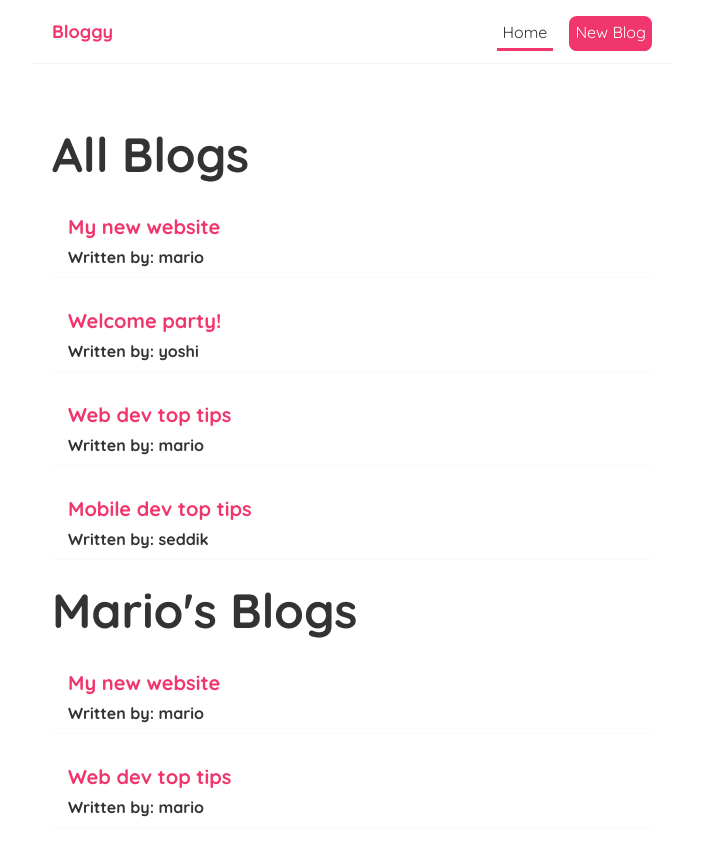
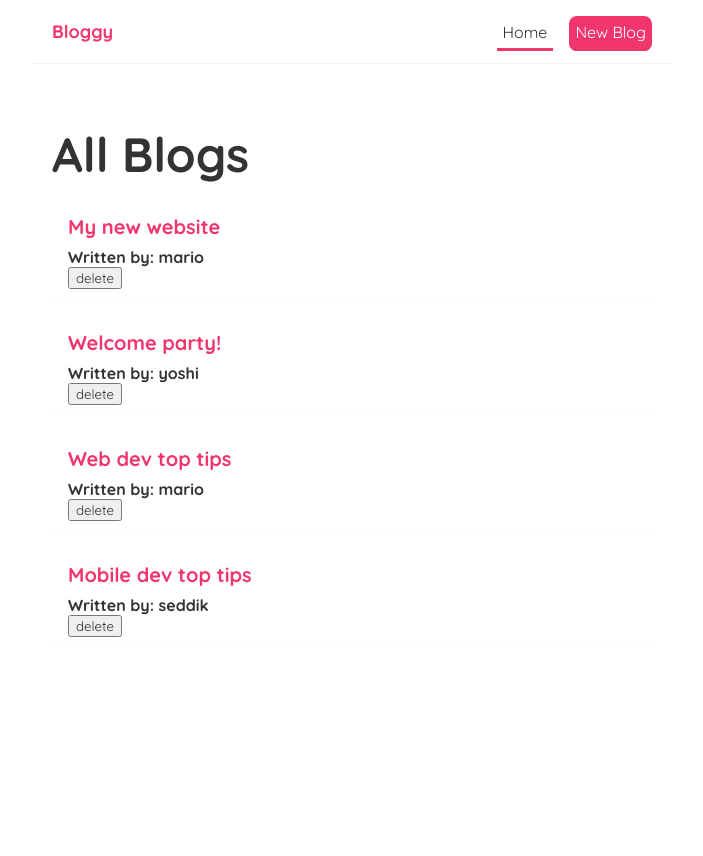
Before and after one commit to brakenseddik/react-course, a React (Create React App) app: page / in a window 1280 px wide. Shown: the top 856 px of the page, without its empty margins (288-991 px from the left). After the commit the page ends 800 px from the top, so only its background shows below. Built offline with nearby package versions, Linux system fonts and the light colour scheme; the HTML template or start-up script is replaced by a standard one.

Commit message:
use effects

```diff
--- a/src/BlogList.js
+++ b/src/BlogList.js
@@ -1,4 +1,4 @@
-const BlogList = ({blogs,title}) => {
+const BlogList = ({blogs,title,handleDelete}) => {
 // const blogs=props.blogs;
 // const title=props.title;
 
@@ -10,6 +10,7 @@
 <div className="blog-preview" key={blog.id}>
 <h2>{blog.title}</h2>
 <h4>Written by: {blog.author}</h4>
+<button onClick={()=>handleDelete(blog.id)}>delete</button>
 </div>
 )) }
 
--- a/src/home.js
+++ b/src/home.js
@@ -1,5 +1,4 @@
-import { waitForElement } from "@testing-library/react";
-import {useState} from 'react'
+import {useState,useEffect} from 'react'
 import BlogList from "./BlogList";
 
 const Home = () => {
@@ -9,14 +8,20 @@
         { title: 'Welcome party!', body: 'lorem ipsum...', author: 'yoshi', id: 2 },
         { title: 'Web dev top tips', body: 'lorem ipsum...', author: 'mario', id: 3 },
         { title: 'Mobile dev top tips', body: 'lorem ipsum...', author: 'seddik', id: 4 },
+      ])
 
-      ])
+     const handleDelete = (id)=>{
+        const newBlogs = blogs.filter(blog => blog.id !== id);
+        setBlogs(newBlogs);
+     }
+     useEffect(() => {
+        console.log('use effect ran');
+        console.log(blogs);
+      })
 
     return (
         <div className="home">
-  <BlogList blogs={blogs} title="All Blogs" />
-  <BlogList blogs={blogs.filter((blog)=>blog.author==="mario")} title="Mario's Blogs" />
-
+        <BlogList blogs={blogs} title="All Blogs" handleDelete={handleDelete}/>
 
                    </div>
      );
```
